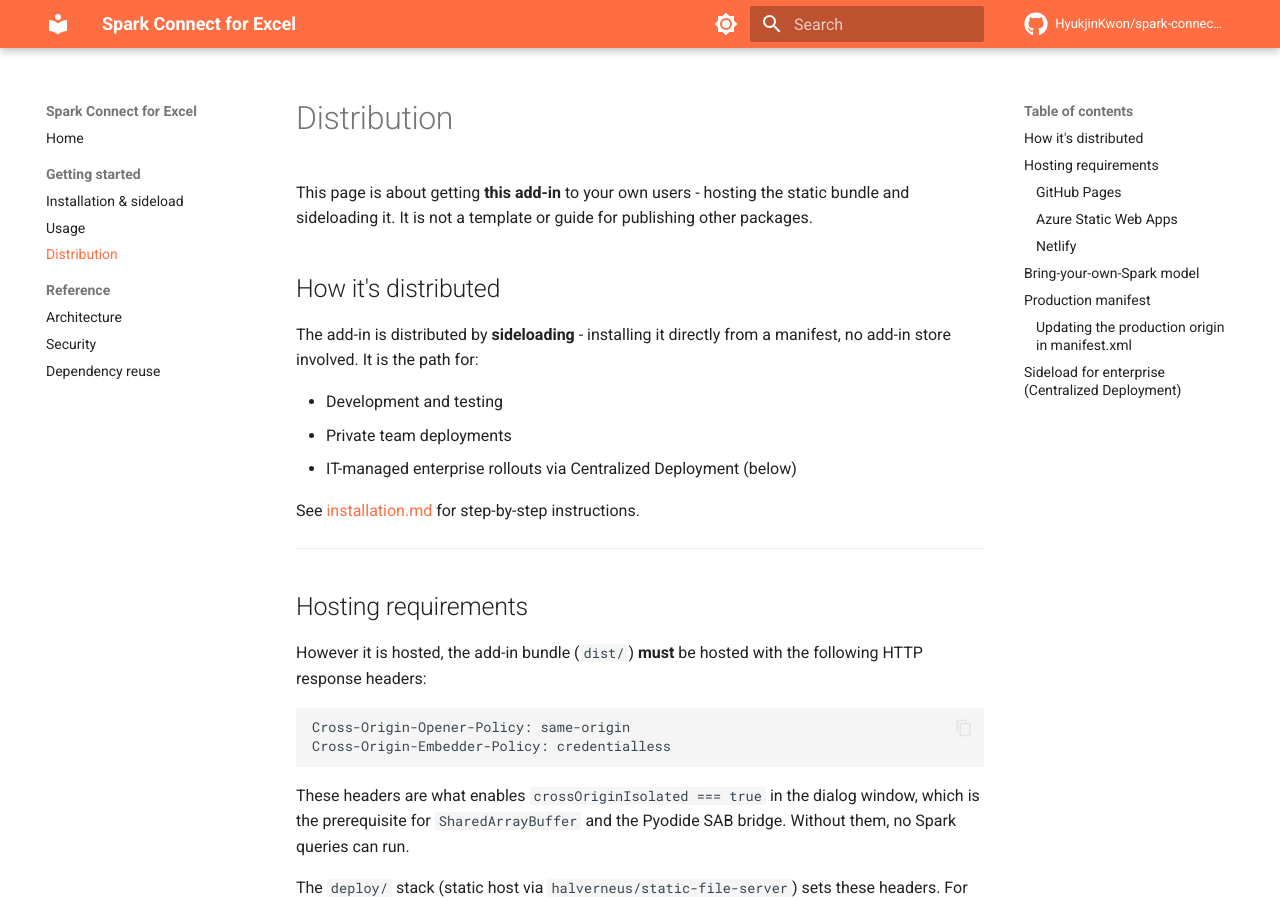
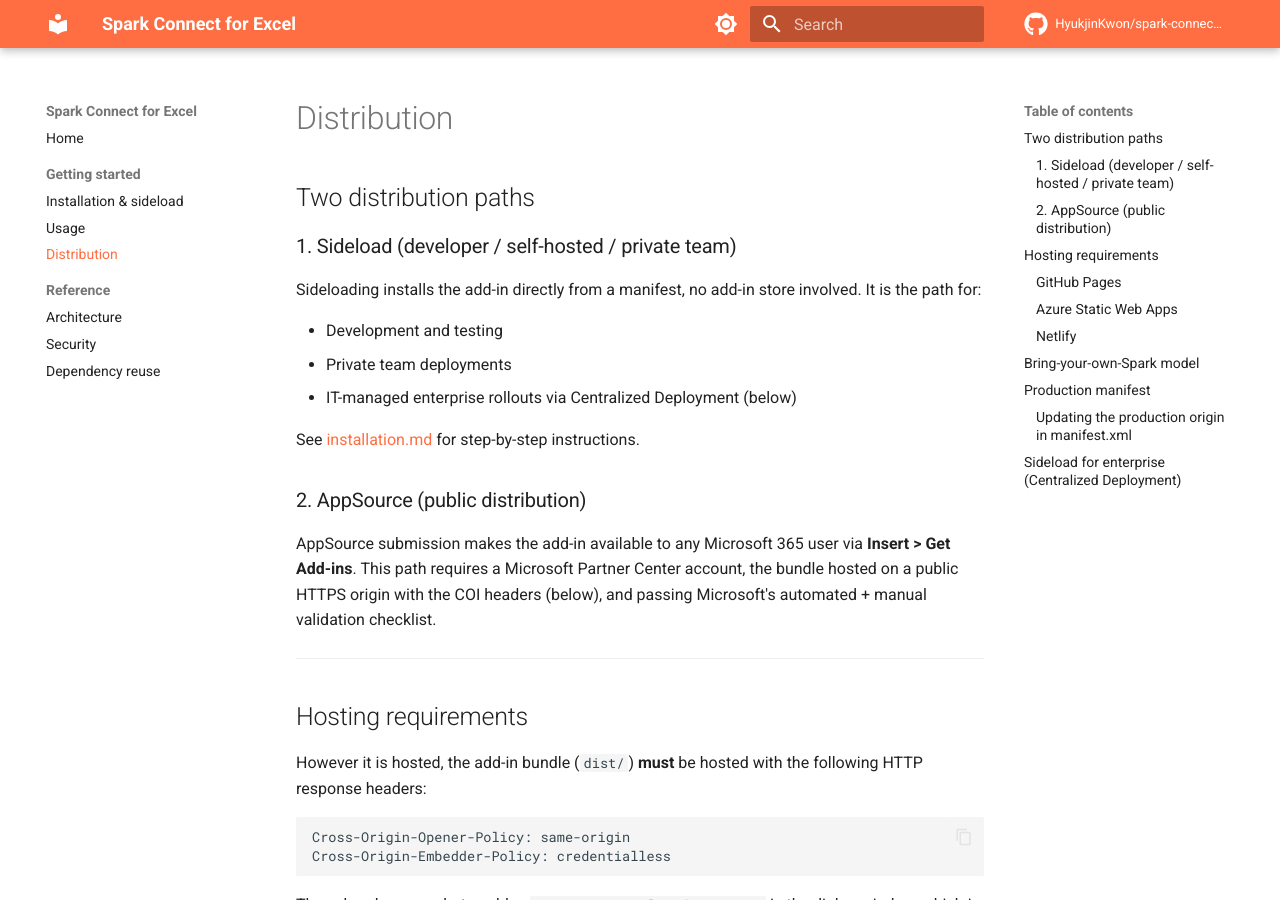
Before and after one commit to HyukjinKwon/spark-connect-excel, an MkDocs documentation site: the page built from docs/distribution.md, in a window 1280 px wide and 900 px high. Built offline with MkDocs 1.6.1 and Material for MkDocs 9.7.7, drawn with Linux system fonts in a browser that asks for light colours; comment, search, counter and statistics services are not loaded.

Commit message:
Add complete browser-to-Spark e2e + restore AppSource + real demo screenshot
- e2e-full.yml + tests/e2e/full-stack.spec.ts + playwright.full.config.ts: the
  full gate - vendors Pyodide + pyspark-client + pcw wheel, brings up Spark +
  Envoy + static via docker compose, drives the real demo in Chromium through a
  live Spark SQL query, asserts the rendered result, captures a live screenshot
- docs/distribution.md: restore the AppSource (public distribution) path; drop
  the scope note
- README + docs/index: add the real web-demo screenshot (actual demo UI render
  with SQL syntax highlighting)

Co-authored-by: Isaac

```diff
--- a/docs/distribution.md
+++ b/docs/distribution.md
@@ -2,20 +2,25 @@
 
 # Distribution
 
-This page is about getting **this add-in** to your own users - hosting the
-static bundle and sideloading it. It is not a template or guide for publishing
-other packages.
+## Two distribution paths
 
-## How it's distributed
+### 1. Sideload (developer / self-hosted / private team)
 
-The add-in is distributed by **sideloading** - installing it directly from a
-manifest, no add-in store involved. It is the path for:
+Sideloading installs the add-in directly from a manifest, no add-in store
+involved. It is the path for:
 
 - Development and testing
 - Private team deployments
 - IT-managed enterprise rollouts via Centralized Deployment (below)
 
 See [installation.md](installation.md) for step-by-step instructions.
+
+### 2. AppSource (public distribution)
+
+AppSource submission makes the add-in available to any Microsoft 365 user via
+**Insert > Get Add-ins**. This path requires a Microsoft Partner Center account,
+the bundle hosted on a public HTTPS origin with the COI headers (below), and
+passing Microsoft's automated + manual validation checklist.
 
 ---
 
```
Also changed, not shown: README.md (+6 -0 lines), docs/index.md (+4 -0 lines), docs/screenshots/web-demo.png (added), 3 other files.
